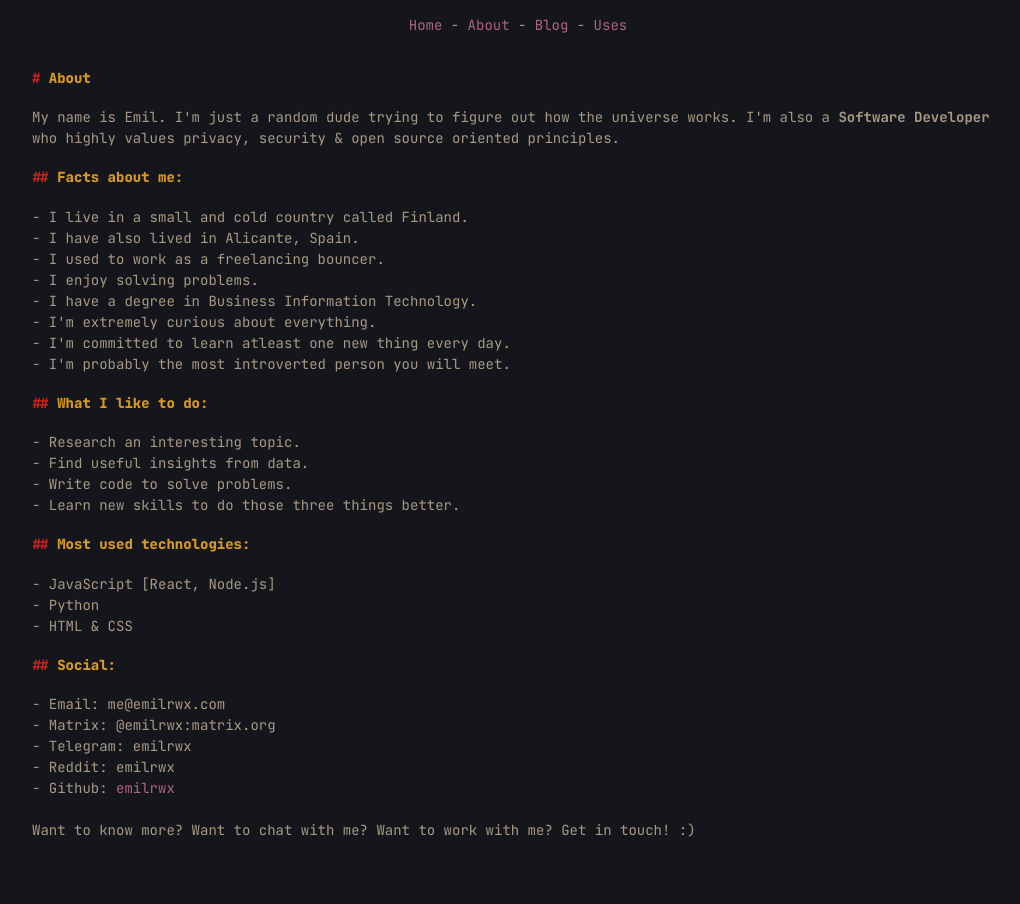
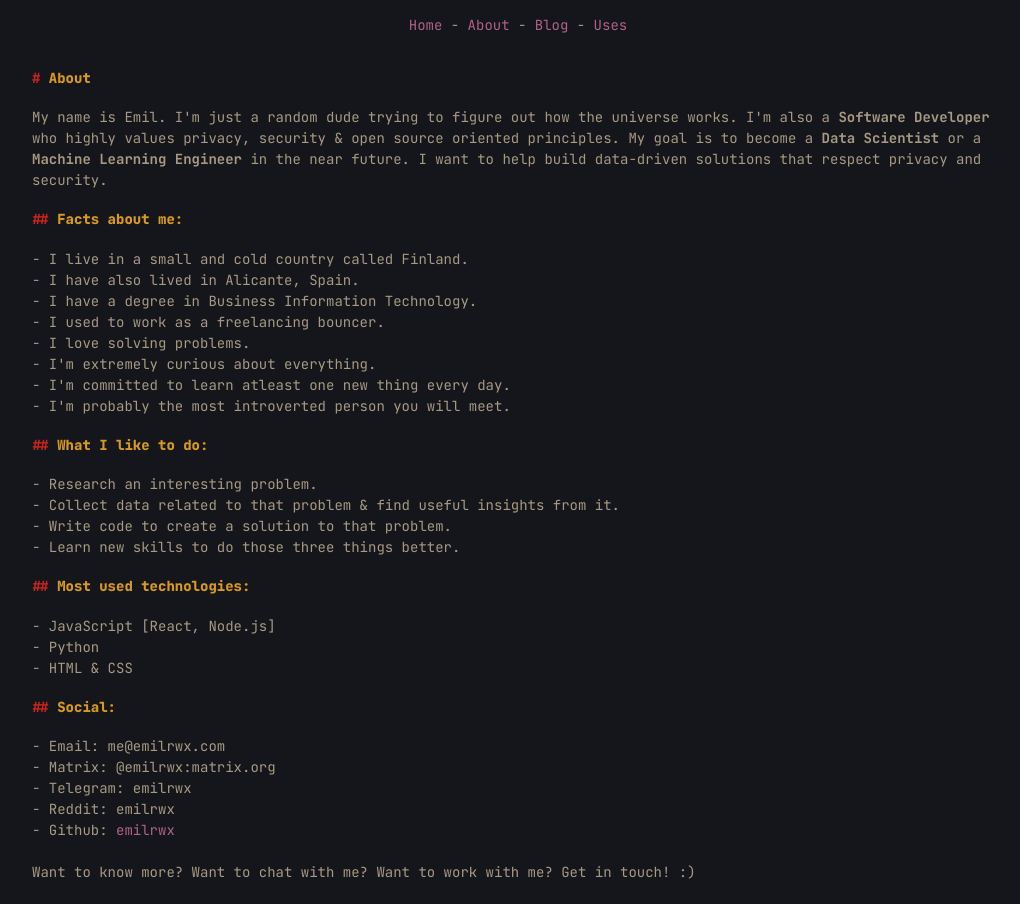
Before and after one commit to emilrwx/emilrwx_website, a Next.js app: page /about in a window 1280 px wide. Shown: the whole page, without its empty margins (122-1142 px from the left). Before the commit the page ends 862 px from the top, so only its background shows below. Built offline with nearby package versions, Linux system fonts and the light colour scheme.

Commit message:
update content

```diff
--- a/pages/about.js
+++ b/pages/about.js
@@ -9,14 +9,14 @@ export default function About () {
       </Head>
       <main>
         <h1>About</h1>
-        <p>My name is Emil. I'm just a random dude trying to figure out how the universe works. I'm also a <strong>Software Developer</strong> who highly values privacy, security & open source oriented principles.</p>
+        <p>My name is Emil. I'm just a random dude trying to figure out how the universe works. I'm also a <strong>Software Developer</strong> who highly values privacy, security & open source oriented principles. My goal is to become a <strong>Data Scientist </strong> or a <strong>Machine Learning Engineer</strong> in the near future. I want to help build data-driven solutions that respect privacy and security.</p>
         <h2>Facts about me: </h2>
         <ul>
           <li>I live in a small and cold country called Finland.</li>
           <li>I have also lived in Alicante, Spain.</li>
+          <li>I have a degree in Business Information Technology.</li>
           <li>I used to work as a freelancing bouncer.</li>
-          <li>I enjoy solving problems.</li>
-          <li>I have a degree in Business Information Technology.</li>
+          <li>I love solving problems.</li>
           <li>I'm extremely curious about everything.</li>
           <li>I'm  committed to learn atleast one new thing every day.</li>
           <li>I'm probably the most introverted person you will meet.</li>
@@ -24,9 +24,9 @@ export default function About () {
 
         <h2>What I like to do: </h2>
         <ul>
-          <li>Research an interesting topic.</li>
-          <li>Find useful insights from data.</li>
-          <li>Write code to solve problems.</li>
+          <li>Research an interesting problem.</li>
+          <li>Collect data related to that problem & find useful insights from it.</li>
+          <li>Write code to create a solution to that problem.</li>
           <li>Learn new skills to do those three things better.</li>
         </ul>
 
```
